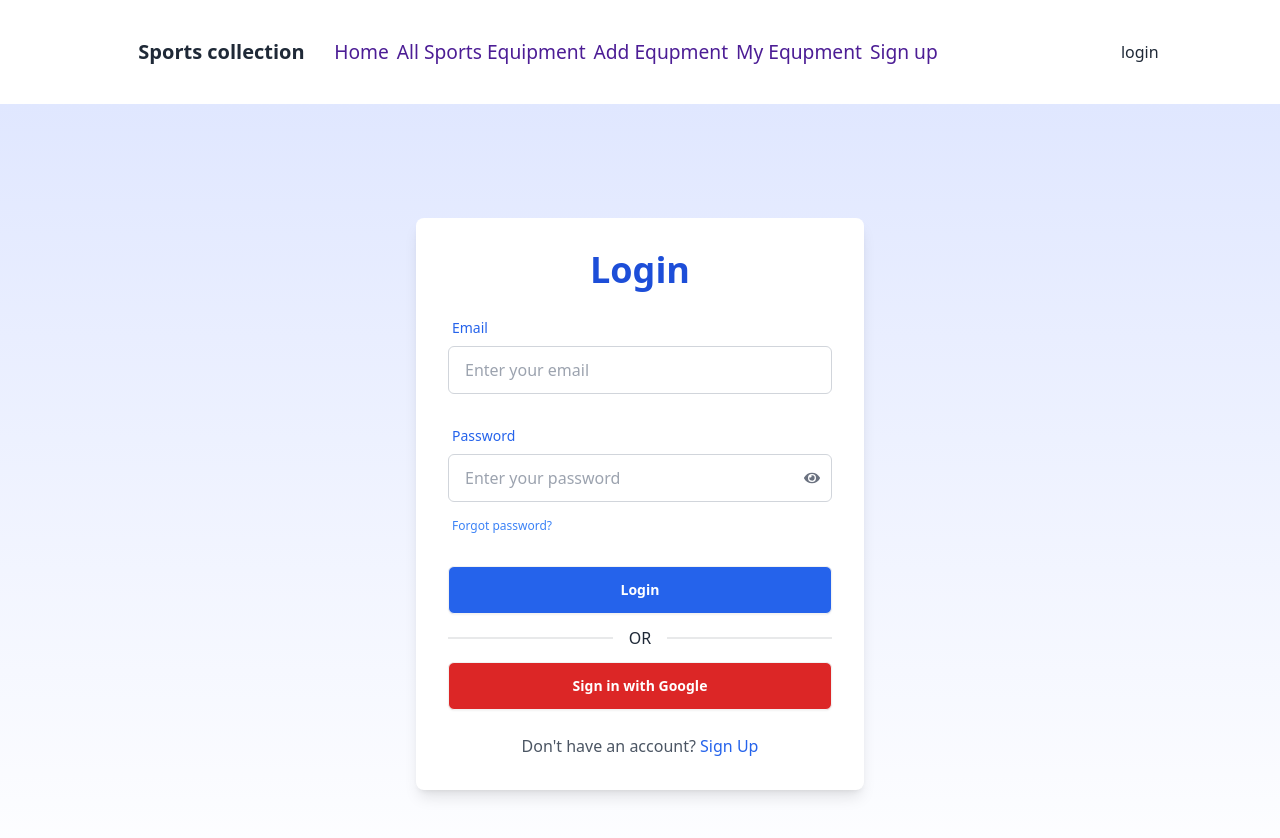
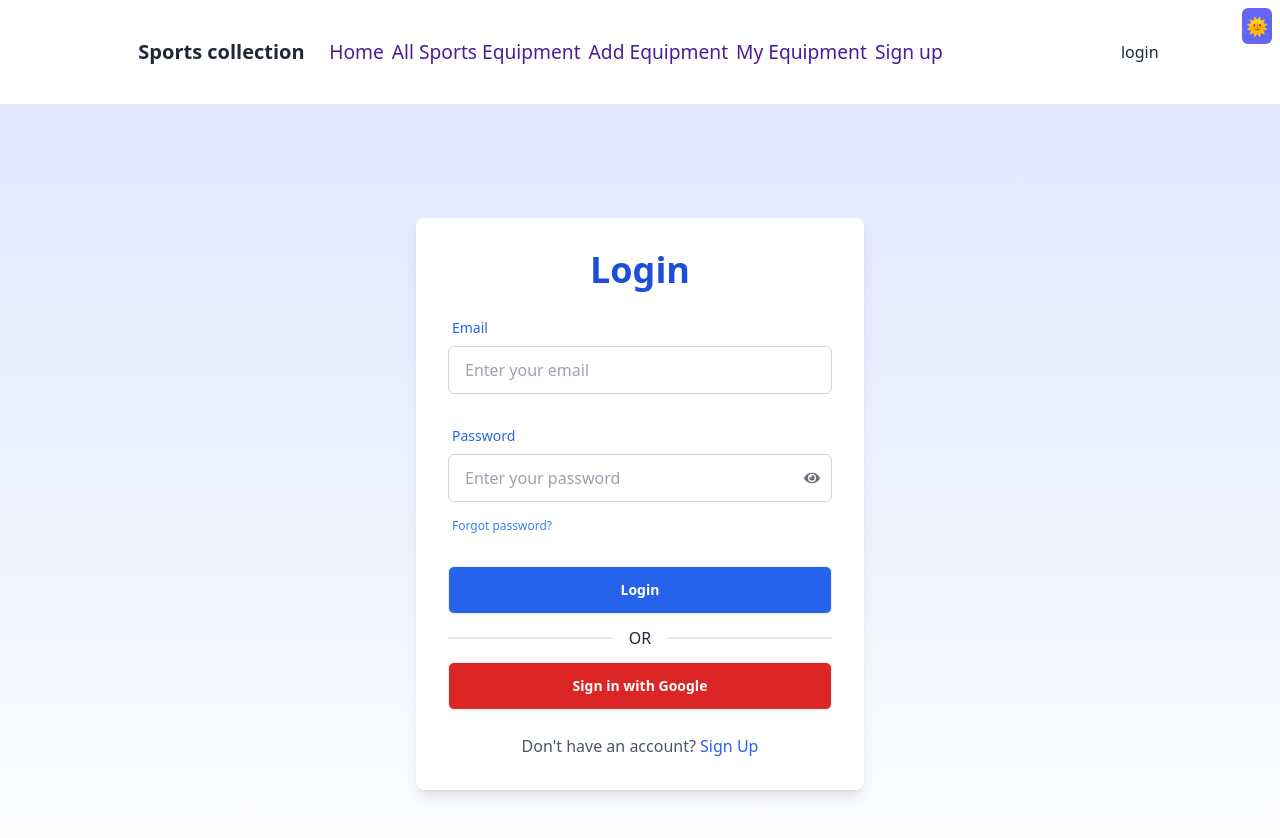
Before and after one commit to Sakib-01/Game-gear-client, a React (Vite) app: page /auth in a window 1280 px wide. Shown: the top 838 px of the page. Built offline with nearby package versions, Linux system fonts and the light colour scheme; no server answers.

Commit message:
dark light mode

```diff
--- a/src/components/AddEqupment/AddEqupment.jsx
+++ b/src/components/AddEqupment/AddEqupment.jsx
@@ -59,7 +59,7 @@ const AddEquipment = () => {
   };
 
   return (
-    <div>
+    <div className="bg-white dark:bg-slate-900">
       <Navbar />
       <div className="flex flex-col items-center py-10 px-4 lg:px-0">
         <h1 className="text-3xl lg:text-4xl font-bold mb-6">
--- a/src/components/AllEquipments/AllEquipments.jsx
+++ b/src/components/AllEquipments/AllEquipments.jsx
@@ -11,6 +11,7 @@ const AllEquipments = () => {
   return (
     <div>
       <Navbar></Navbar>
+      <div className="bg-white text-black dark:bg-slate-900">
         <div className="overflow-x-auto w-10/12 mx-auto">
           <table className="table">
             {/* head */}
@@ -79,6 +80,7 @@ const AllEquipments = () => {
           </table>
         </div>
       </div>
+    </div>
   );
 };
 
--- a/src/components/AuthLayout/Auth.jsx
+++ b/src/components/AuthLayout/Auth.jsx
@@ -4,7 +4,7 @@ import Navbar from "../Navbar/Navbar";
 
 const Auth = () => {
   return (
-    <div>
+    <div className="">
       <Navbar></Navbar>
       <Outlet></Outlet>
     </div>
--- a/src/components/Category/Category.jsx
+++ b/src/components/Category/Category.jsx
@@ -17,7 +17,7 @@ const Category = () => {
   }, []);
   return (
     <Fade cascade damping={0.1}>
-      <div className="w-10/12 mx-auto  ">
+      <div className="w-10/12 mx-auto bg-white dark:bg-slate-900 ">
         <h1 className="text-2xl sm:text-4xl font-bold mb-2 text-center  my-10 text-blue-500">
           Categories{" "}
           <span className="underline underline-offset-4 decoration-1 font-light text-green-600">
--- a/src/components/Home/Home.jsx
+++ b/src/components/Home/Home.jsx
@@ -1,4 +1,4 @@
-import React from "react";
+import React, { useEffect, useState } from "react";
 import Navbar from "../Navbar/Navbar";
 import Banner from "../Banner/Banner";
 import EquipmentCart from "../EquipmentCart/EquipmentCart";
@@ -9,10 +9,13 @@ const Home = () => {
   return (
     <div>
       <Navbar />
-      <Banner />
-      <Category />
-      <EquipmentCart />
-      <Brands />
+
+      <div className="bg-white dark:bg-slate-900 min-h-screen font-inter ">
+        <Banner />
+        <Category />
+        <EquipmentCart />
+        <Brands />
+      </div>
     </div>
   );
 };
--- a/src/components/MyEquipments/MyEquipment.jsx
+++ b/src/components/MyEquipments/MyEquipment.jsx
@@ -55,7 +55,8 @@ const MyEquipment = () => {
   return (
     <div>
       <Navbar></Navbar>
-      <div className="overflow-x-auto w-10/12 mx-auto">
+      <div className="bg-white dark:bg-slate-900">
+        <div className="overflow-x-auto w-10/12 mx-auto min-h-screen">
           <table className="table">
             {/* head */}
             <thead>
@@ -142,6 +143,7 @@ const MyEquipment = () => {
           </table>
         </div>
       </div>
+    </div>
   );
 };
 
--- a/src/components/Navbar/Navbar.jsx
+++ b/src/components/Navbar/Navbar.jsx
@@ -2,10 +2,12 @@ import React, { useContext } from "react";
 import { Link, NavLink } from "react-router-dom";
 import "./Navbar.css";
 import { AuthContext } from "../Providers/AuthProvider";
+import { useTheme } from "../Providers/Theme";
 
 const Navbar = () => {
   const { user, logout } = useContext(AuthContext);
-  console.log(user);
+  const { theme, handleThemeSwitch } = useTheme();
+
   const links = (
     <>
       <NavLink
@@ -21,17 +23,19 @@ const Navbar = () => {
       >
         All Sports Equipment
       </NavLink>
+
       <NavLink
         className={({ isActive }) => (isActive ? "active mr-2" : "mr-2")}
         to="/addequipment"
       >
-        Add Equpment
+        Add Equipment
       </NavLink>
+
       <NavLink
         className={({ isActive }) => (isActive ? "active mr-2" : "mr-2")}
         to="/myequipment"
       >
-        My Equpment
+        My Equipment
       </NavLink>
 
       <NavLink
@@ -42,9 +46,10 @@ const Navbar = () => {
       </NavLink>
     </>
   );
+
   return (
-    <div className="navbar bg-base-100  py-5 ">
-      <div className="navbar w-10/12 mx-auto  ">
+    <div className="navbar py-5">
+      <div className="navbar w-10/12 mx-auto">
         <div className="navbar-start">
           <div className="dropdown">
             <div tabIndex={0} role="button" className="btn btn-ghost lg:hidden">
@@ -77,7 +82,7 @@ const Navbar = () => {
         </div>
         <div className="navbar-end">
           {user ? (
-            <button onClick={logout} className="btn btn-primary ">
+            <button onClick={logout} className="btn btn-primary">
               logout
             </button>
           ) : (
@@ -85,6 +90,14 @@ const Navbar = () => {
               <button>login</button>
             </Link>
           )}
+
+          <button
+            type="button"
+            onClick={handleThemeSwitch}
+            className="fixed z-10 right-2 top-2 bg-indigo-500 text-lg p-1 rounded-md"
+          >
+            {theme === "dark" ? "🌙" : "🌞"}
+          </button>
         </div>
       </div>
     </div>
--- /dev/null
+++ b/src/components/Providers/Theme.jsx
@@ -0,0 +1,40 @@
+import React, { createContext, useState, useEffect, useContext } from "react";
+
+// Create Context
+const ThemeContext = createContext();
+
+// ThemeProvider component
+export const ThemeProvider = ({ children }) => {
+  const [theme, setTheme] = useState(null);
+
+  useEffect(() => {
+    if (window.matchMedia("(prefers-color-scheme: dark)").matches) {
+      setTheme("dark");
+    } else {
+      setTheme("light");
+    }
+  }, []);
+
+  const handleThemeSwitch = () => {
+    setTheme(theme === "dark" ? "light" : "dark");
+  };
+
+  useEffect(() => {
+    if (theme === "dark") {
+      document.documentElement.classList.add("dark");
+    } else {
+      document.documentElement.classList.remove("dark");
+    }
+  }, [theme]);
+
+  return (
+    <ThemeContext.Provider value={{ theme, handleThemeSwitch }}>
+      {children}
+    </ThemeContext.Provider>
+  );
+};
+
+// Custom hook to use the theme context
+export const useTheme = () => {
+  return useContext(ThemeContext);
+};
--- a/src/components/Update/Update.jsx
+++ b/src/components/Update/Update.jsx
@@ -70,6 +70,7 @@ const Update = () => {
   return (
     <div>
       <Navbar />
+      <div className="bg-white dark:bg-slate-900">
         <div className="flex flex-col items-center py-10 px-4 lg:px-0">
           <h1 className="text-3xl lg:text-4xl font-bold mb-6">
             Update Equipment
@@ -258,6 +259,7 @@ const Update = () => {
           </form>
         </div>
       </div>
+    </div>
   );
 };
 
--- a/src/main.jsx
+++ b/src/main.jsx
@@ -17,6 +17,7 @@ import Login from "./components/Login/Login.jsx";
 import PrivateRoute from "./routes/PrivateRoute.jsx";
 import MyEquipment from "./components/MyEquipments/MyEquipment.jsx";
 import Update from "./components/Update/Update.jsx";
+import { ThemeProvider } from "./components/Providers/Theme.jsx";
 
 const router = createBrowserRouter([
   {
@@ -78,7 +79,9 @@ const router = createBrowserRouter([
 createRoot(document.getElementById("root")).render(
   <StrictMode>
     <AuthProvider>
-      <RouterProvider router={router} />
+      <ThemeProvider>
+        <RouterProvider router={router} />
+      </ThemeProvider>
     </AuthProvider>
   </StrictMode>
 );
--- a/tailwind.config.js
+++ b/tailwind.config.js
@@ -1,6 +1,7 @@
 /** @type {import('tailwindcss').Config} */
 export default {
   content: ["./index.html", "./src/**/*.{js,ts,jsx,tsx}"],
+  darkMode: "class",
   theme: {
     extend: {},
   },
```
Lines whose indentation alone changed are shown as unchanged.
